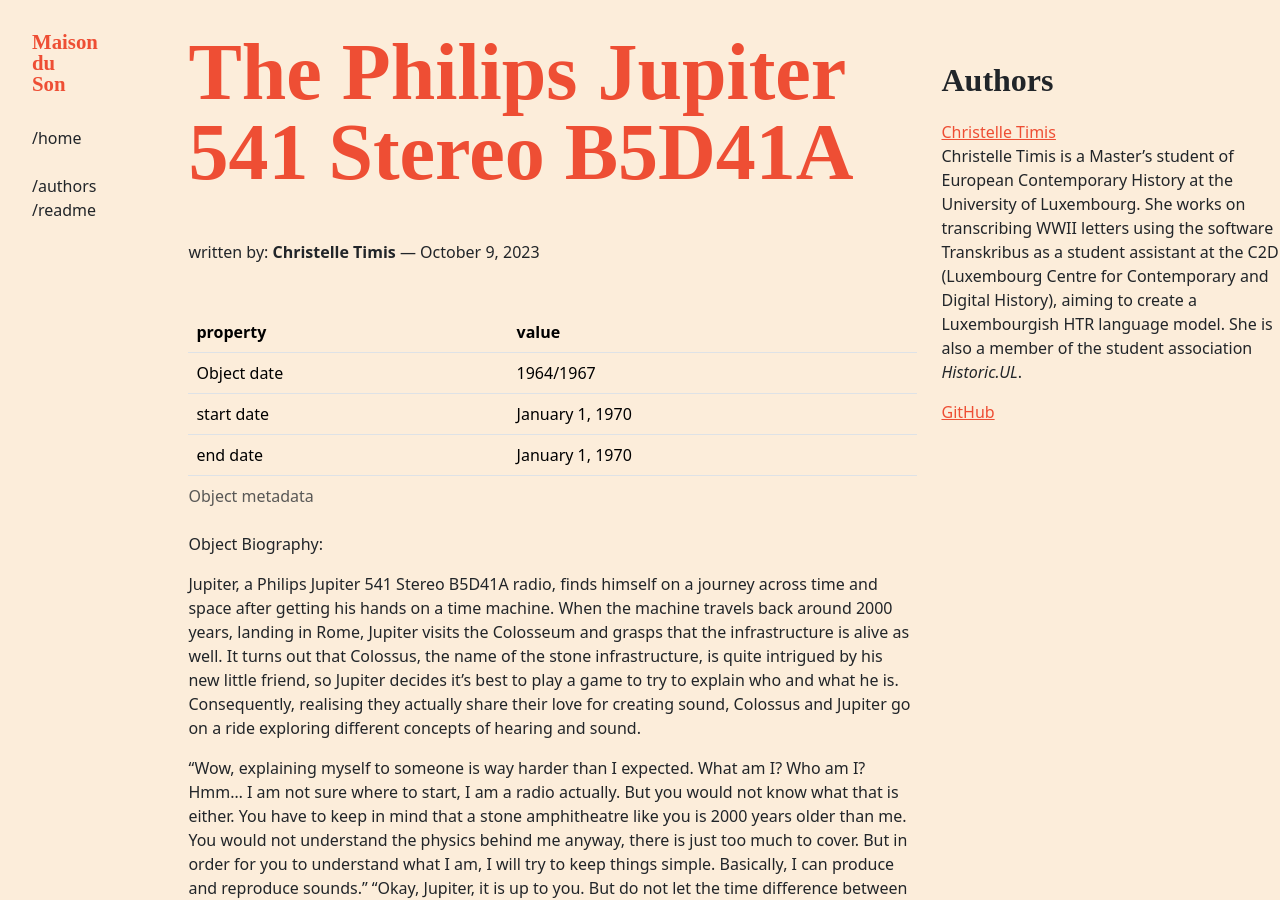
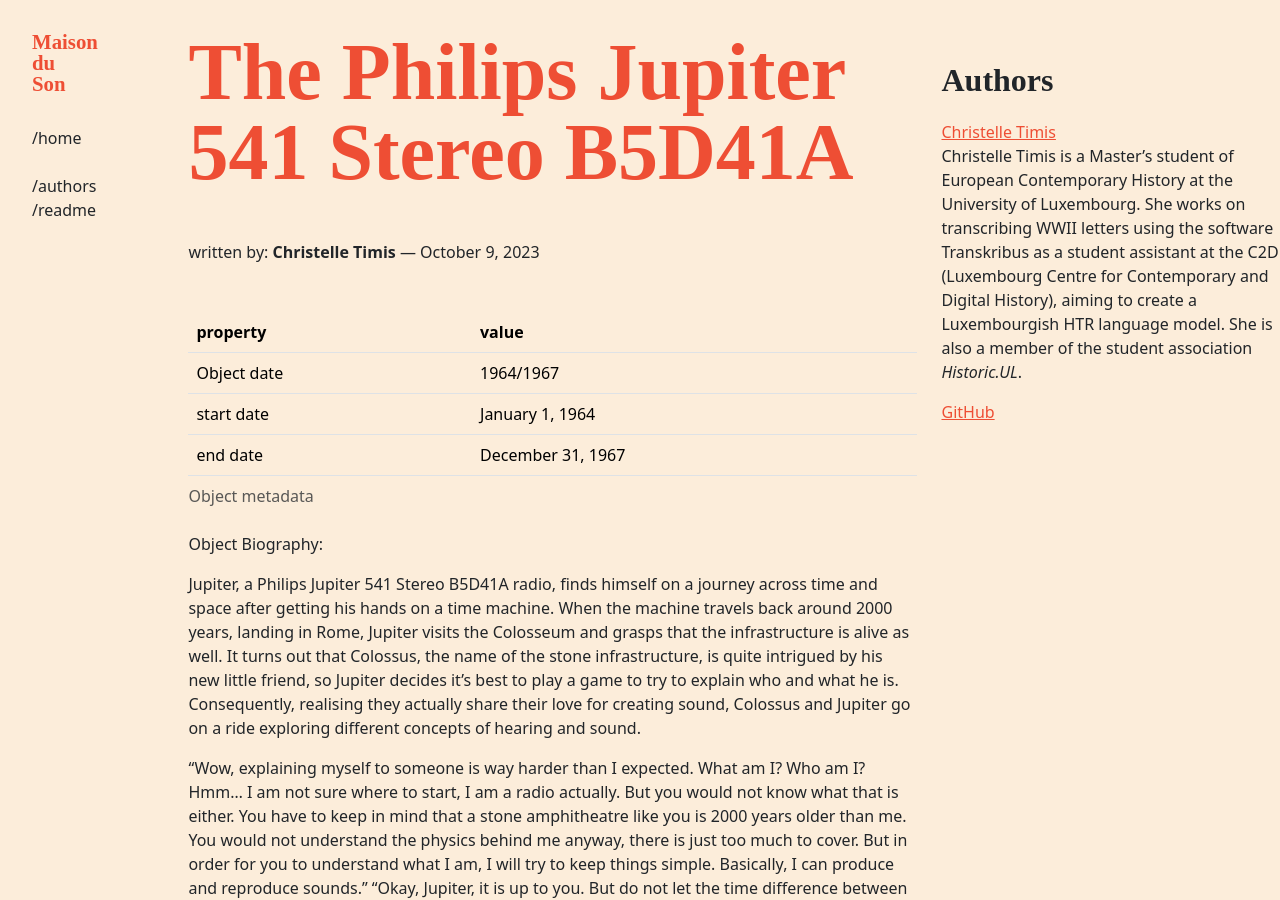
Before and after one commit to C2DH/maison-du-son, a Jekyll site: the page built from _objects/philips-jupiter-541-stereo-b5d41a.md, in a window 1280 px wide and 900 px high. Built offline with Jekyll 4.4.1, drawn with Linux system fonts in a browser that asks for light colours; some web fonts are replaced.

Commit message:
Update philips-jupiter-541-stereo-b5d41a.md

```diff
--- a/_objects/philips-jupiter-541-stereo-b5d41a.md
+++ b/_objects/philips-jupiter-541-stereo-b5d41a.md
@@ -7,8 +7,8 @@
 date: 2023-10-09
 
 object_date: 1964/1967
-object_start_date: 1964
-object_end_date: 1967
+object_start_date: 01/01/1964
+object_end_date: 31/12/1967
 object_wikidate_id:
 ---
 Object Biography:
```
